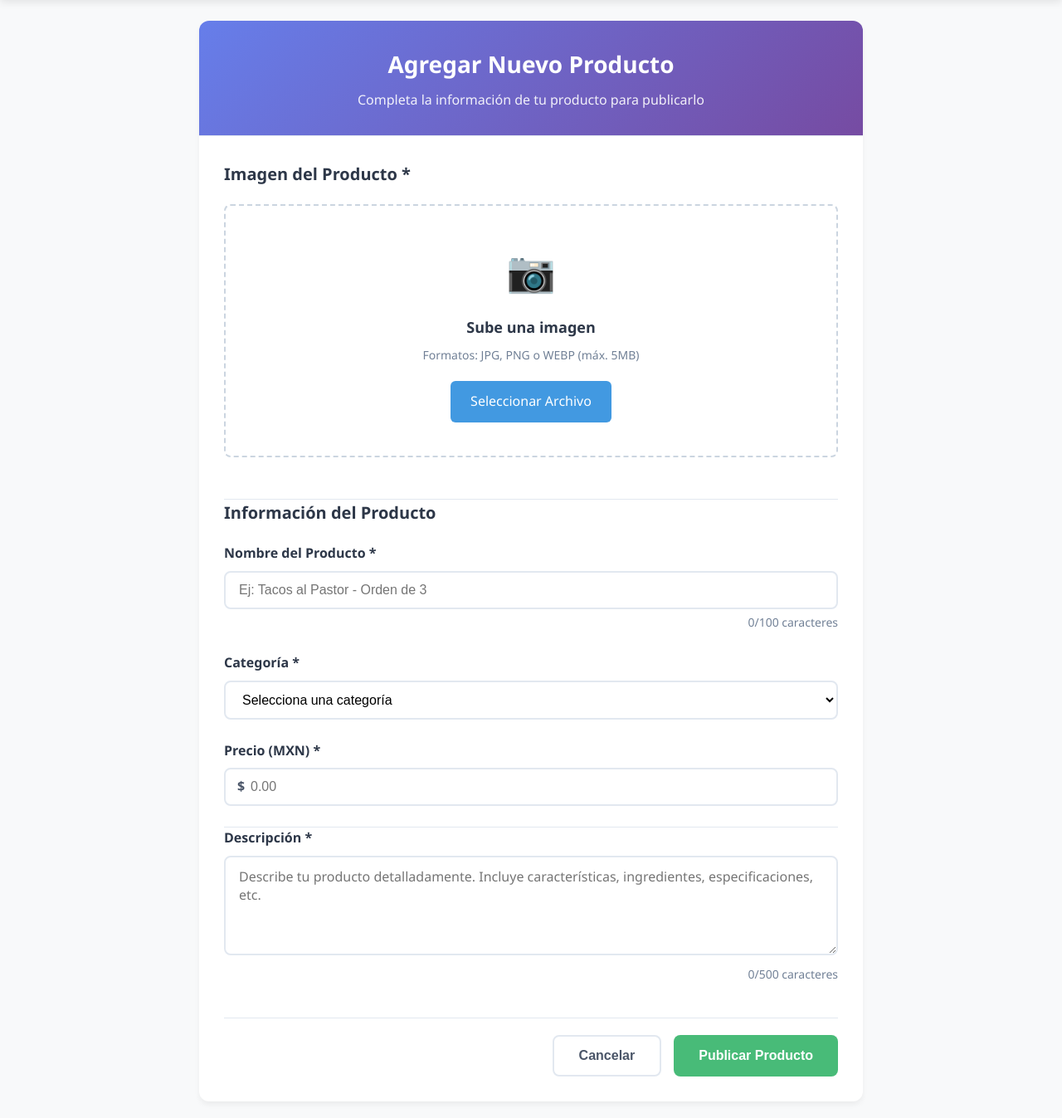
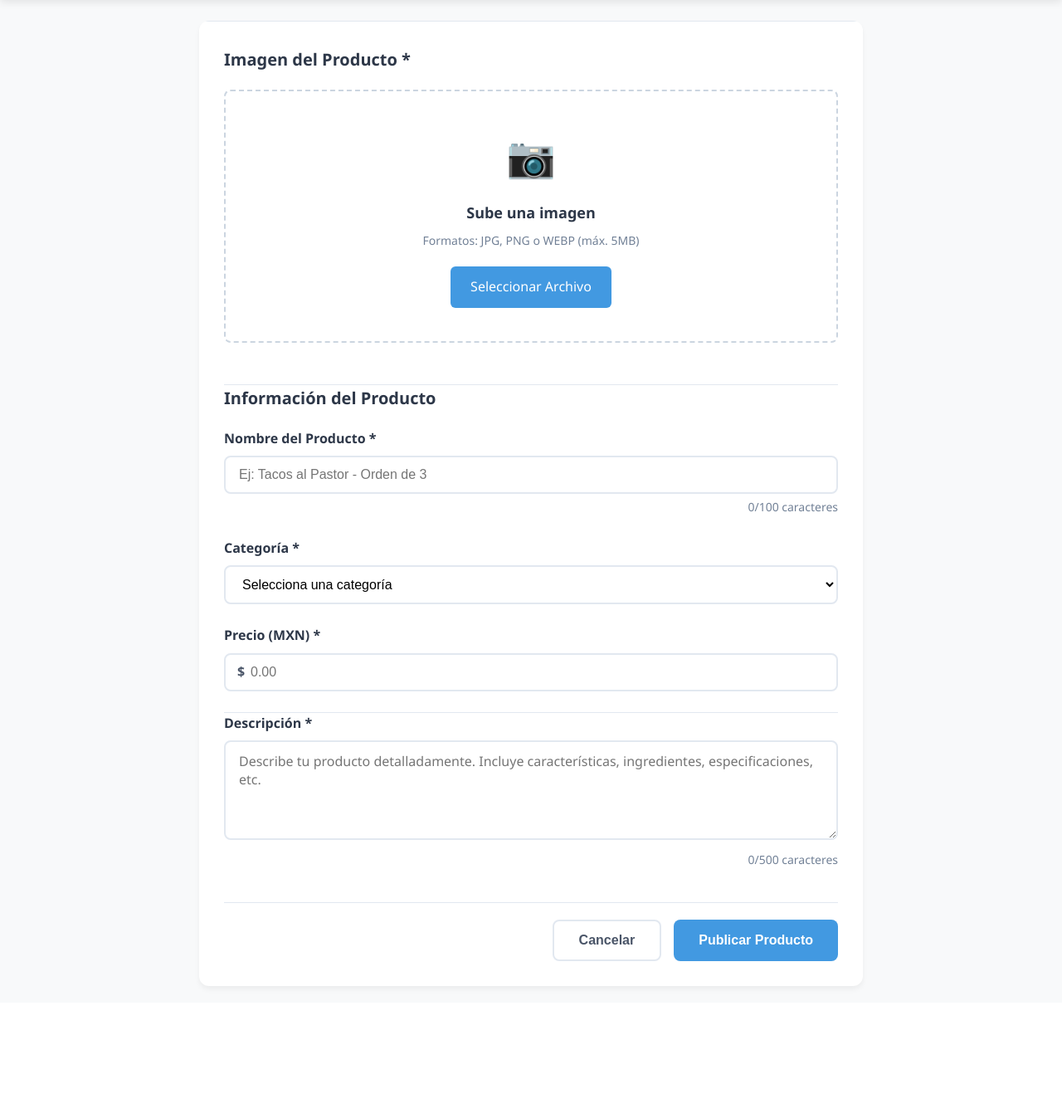
Before and after one commit to Juan-Sebastian-Marin-Salazar/MarkTec, a Python web app: template app/templates/user/nuebo_producto.html in a window 1280 px wide. Shown: the part 75-1422 px from the top of the page at 83% size. After the commit the page ends 1267 px from the top, so only its background shows below. Run offline with Jinja, Linux system fonts and the light colour scheme; the template is opened without the code that fills it, so the values that code supplies are empty.

Commit message:
nuevo_producto

```diff
--- a/app/static/css/nuevo_producto.css
+++ b/app/static/css/nuevo_producto.css
@@ -308,12 +308,12 @@ body {
 }
 
 .submit-btn {
-    background: #48bb78;
+    background: #4299e1;
     color: white;
 }
 
 .submit-btn:hover {
-    background: #38a169;
+    background: #3182ce;
     transform: translateY(-2px);
     box-shadow: 0 4px 12px rgba(72, 187, 120, 0.3);
 }
--- a/app/templates/user/nuebo_producto.html
+++ b/app/templates/user/nuebo_producto.html
@@ -19,10 +19,6 @@
 
     <main class="main-content">
         <div class="form-container">
-            <div class="form-header">
-                <h1>Agregar Nuevo Producto</h1>
-                <p>Completa la información de tu producto para publicarlo</p>
-            </div>
 
             <hr class="divider">
 
@@ -90,7 +86,7 @@
                                 id="price"
                                 class="form-input price-input"
                                 min="0"
-                                step="0.01"
+                                step="1"
                                 placeholder="0.00"
                             >
                         </div>
```
